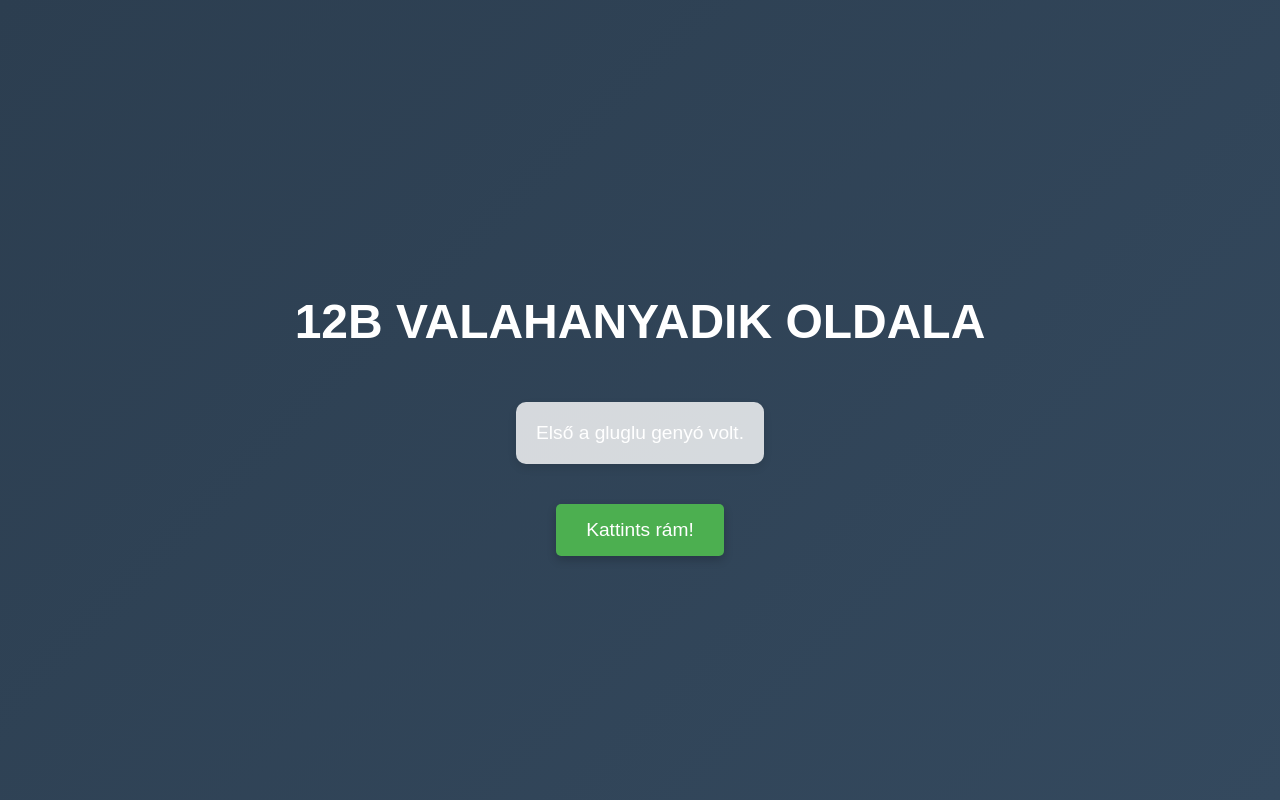
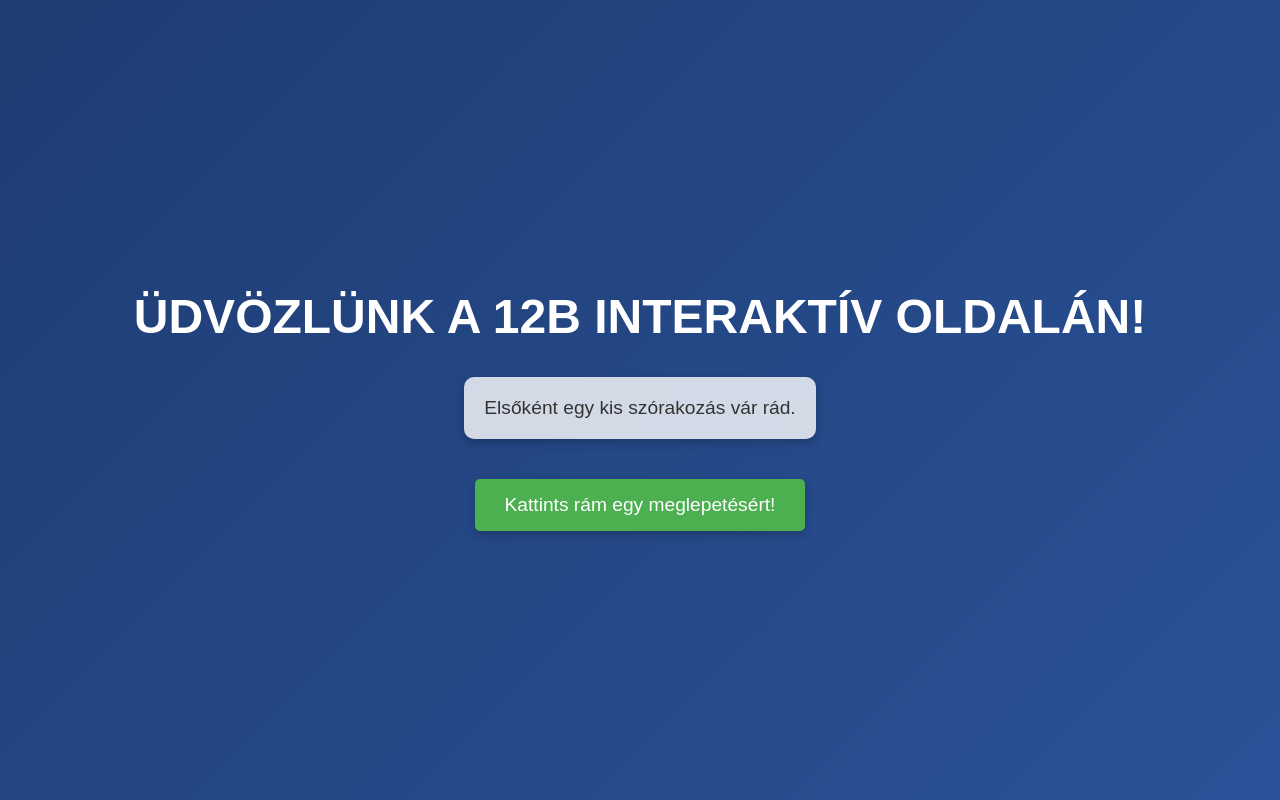
Before and after one commit to blenyesipeter/yxcvbn, a plain HTML site: page index.html in a window 1280 px wide. Drawn offline with Linux system fonts and the light colour scheme.

Commit message:
Update index.html

```diff
--- a/index.html
+++ b/index.html
@@ -3,12 +3,11 @@
 <head>
     <meta charset="UTF-8">
     <meta name="viewport" content="width=device-width, initial-scale=1.0">
-    <title>12bpipi</title>
+    <title>12bpipi - Interaktív élmény</title>
     <style>
-        /* Alap stílusok */
         body {
             font-family: 'Arial', sans-serif;
-            background: linear-gradient(135deg, #2c3e50, #34495e); /* Sötétkék és szürke háttér */
+            background: linear-gradient(135deg, #1e3c72, #2a5298);
             margin: 0;
             padding: 0;
             text-align: center;
@@ -18,41 +17,41 @@
             flex-direction: column;
             justify-content: center;
             align-items: center;
+            overflow: hidden;
         }
 
         h1 {
             color: #fff;
             font-size: 3em;
-            margin-top: 50px;
+            margin-top: 20px;
             text-transform: uppercase;
             animation: fadeIn 2s ease-out;
-            cursor: pointer; /* Kattintható */
+            cursor: pointer;
             transition: transform 0.3s ease;
         }
 
         h1:hover {
-            transform: scale(1.1); /* Kicsit megnöveli a címet */
+            transform: scale(1.1);
+            text-shadow: 0 0 20px rgba(255, 255, 255, 0.7);
         }
 
         p {
             font-size: 1.2em;
-            color: #fff;
+            color: #333;
             padding: 20px;
-            margin: 0;
+            margin: 0 auto 20px;
             background-color: rgba(255, 255, 255, 0.8);
-            box-shadow: 0 4px 8px rgba(0, 0, 0, 0.1);
+            box-shadow: 0 4px 10px rgba(0, 0, 0, 0.2);
             border-radius: 10px;
             max-width: 80%;
-            margin: 20px auto;
-            transition: all 0.3s ease;
+            transition: transform 0.3s ease, background-color 0.3s ease;
         }
 
         p:hover {
             background-color: #fff8e1;
-            transform: translateY(-5px);
+            transform: translateY(-10px);
         }
 
-        /* Button stílus */
         .button {
             display: inline-block;
             padding: 15px 30px;
@@ -61,17 +60,16 @@
             font-size: 1.2em;
             text-decoration: none;
             border-radius: 5px;
-            transition: background-color 0.3s ease, transform 0.2s ease;
             margin-top: 20px;
             box-shadow: 0 4px 10px rgba(0, 0, 0, 0.2);
+            transition: all 0.3s ease;
         }
 
         .button:hover {
             background-color: #45a049;
-            transform: scale(1.1);
+            transform: scale(1.1) rotate(2deg);
         }
 
-        /* Popup stílusok */
         #popup {
             display: none;
             position: fixed;
@@ -79,20 +77,18 @@
             left: 50%;
             transform: translate(-50%, -50%);
             background-color: white;
-            color: #333; /* A szöveg most fekete lesz */
+            color: #333;
             padding: 30px;
             border-radius: 10px;
             box-shadow: 0 0 15px rgba(0, 0, 0, 0.3);
             z-index: 1000;
-            opacity: 0;
             animation: fadeInPopup 1s forwards;
         }
 
-        /* Popup közelítés animáció */
         @keyframes fadeInPopup {
             0% {
                 opacity: 0;
-                transform: translate(-50%, -50%) scale(0.7);
+                transform: translate(-50%, -50%) scale(0.8);
             }
             100% {
                 opacity: 1;
@@ -100,7 +96,6 @@
             }
         }
 
-        /* Overlay (árnyékolás) */
         #overlay {
             display: none;
             position: fixed;
@@ -112,7 +107,6 @@
             z-index: 999;
         }
 
-        /* Animációk */
         @keyframes fadeIn {
             0% {
                 opacity: 0;
@@ -124,7 +118,6 @@
             }
         }
 
-        /* Reszponzív stílusok */
         @media (max-width: 768px) {
             h1 {
                 font-size: 2.5em;
@@ -143,32 +136,32 @@
     </style>
 </head>
 <body>
-    <h1 onclick="alert('Köszönjük, hogy rákattintottál!')">12b valahanyadik oldala</h1>
-    <p>Első a gluglu genyó volt.</p>
+    <h1 onclick="showGreeting()">Üdvözlünk a 12b interaktív oldalán!</h1>
+    <p id="dynamic-text">Elsőként egy kis szórakozás vár rád.</p>
 
-    <!-- Interaktív gomb -->
-    <a href="#" class="button" onclick="changeText()">Kattints rám!</a>
+    <a href="#" class="button" onclick="changeText()">Kattints rám egy meglepetésért!</a>
 
-    <!-- Popup ablak -->
-    <div id="overlay"></div>
+    <div id="overlay" onclick="closePopup()"></div>
     <div id="popup">
-        <h2>Új Tartalom!</h2>
-        <p>Ez egy felugró ablak, amely még több információt ad!</p>
+        <h2>Meglepetés!</h2>
+        <p>Köszönjük, hogy ellátogattál az oldalra! További tartalommal hamarosan jelentkezünk.</p>
         <button onclick="closePopup()">Bezárás</button>
     </div>
 
     <script>
+        function showGreeting() {
+            alert('Köszönjük, hogy itt vagy! Élvezd az interaktív élményt!');
+        }
+
         function changeText() {
-            let p = document.querySelector('p');
-            p.textContent = 'A szöveg megváltozott, mert kattintottál!';
-            p.style.backgroundColor = '#fff9c4'; // Egy kis színváltozás a háttérre
+            const p = document.getElementById('dynamic-text');
+            p.textContent = 'Lássuk, mit hoz még a jövő!';
+            p.style.backgroundColor = '#d4edda';
 
-            // Popup megjelenítése
             document.getElementById('overlay').style.display = 'block';
             document.getElementById('popup').style.display = 'block';
         }
 
-        // Popup bezárása
         function closePopup() {
             document.getElementById('overlay').style.display = 'none';
             document.getElementById('popup').style.display = 'none';
```
